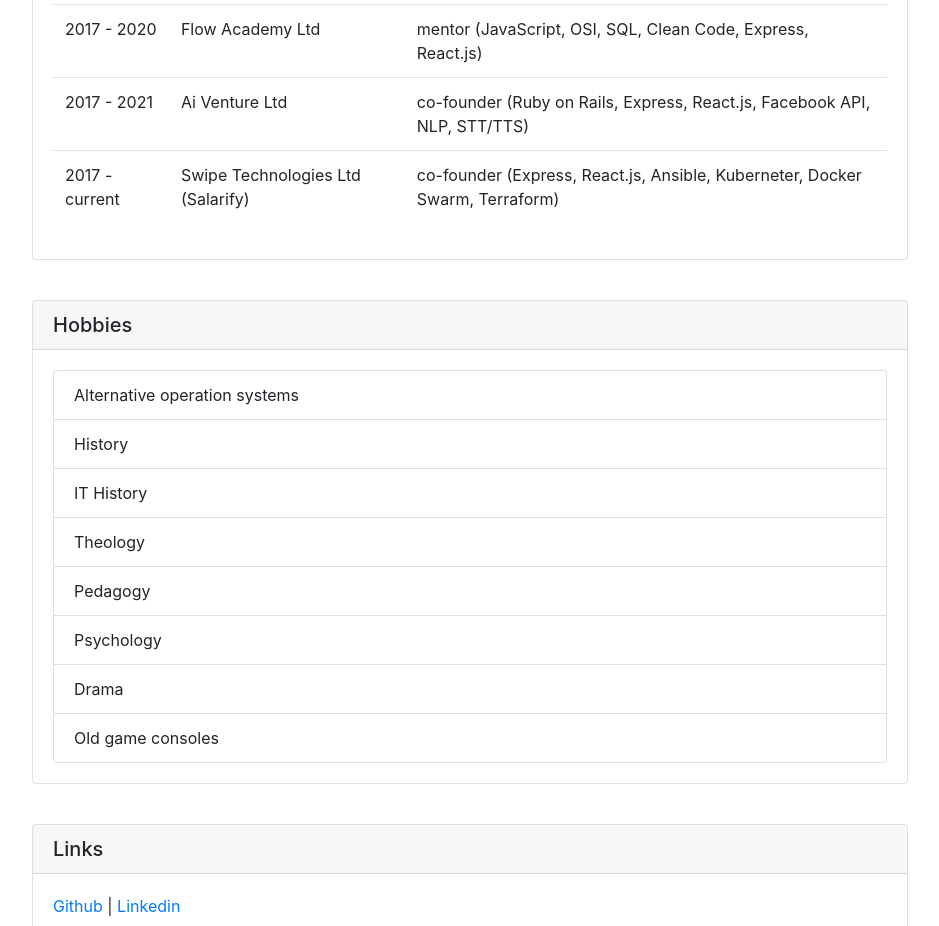
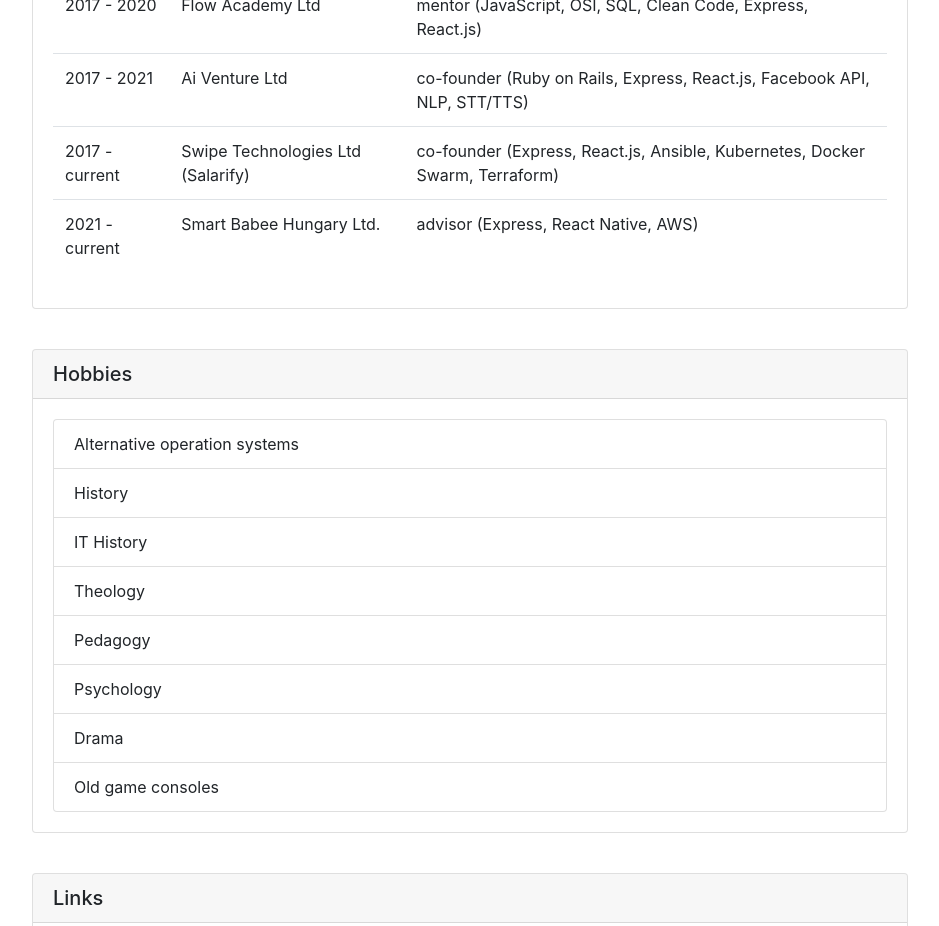
Before and after one commit to rastasi/rastasi.github.io, a plain HTML site: page index.html in a window 1280 px wide. Shown: the part 2140-3066 px from the top of the page, without its empty margins (170-1109 px from the left). Drawn offline with nearby package versions, Linux system fonts and the light colour scheme.

Commit message:
add smart babee

```diff
--- a/index.html
+++ b/index.html
@@ -133,7 +133,12 @@
             <tr>
               <td>2017 - current</td>
               <td>Swipe Technologies Ltd (Salarify)</td>
-              <td>co-founder (Express, React.js, Ansible, Kuberneter, Docker Swarm, Terraform)</td>
+              <td>co-founder (Express, React.js, Ansible, Kubernetes, Docker Swarm, Terraform)</td>
+            </tr>
+            <tr>
+              <td>2021 - current</td>
+              <td>Smart Babee Hungary Ltd.</td>
+              <td>advisor (Express, React Native, AWS)</td>
             </tr>
           </table>
         </div>
```
